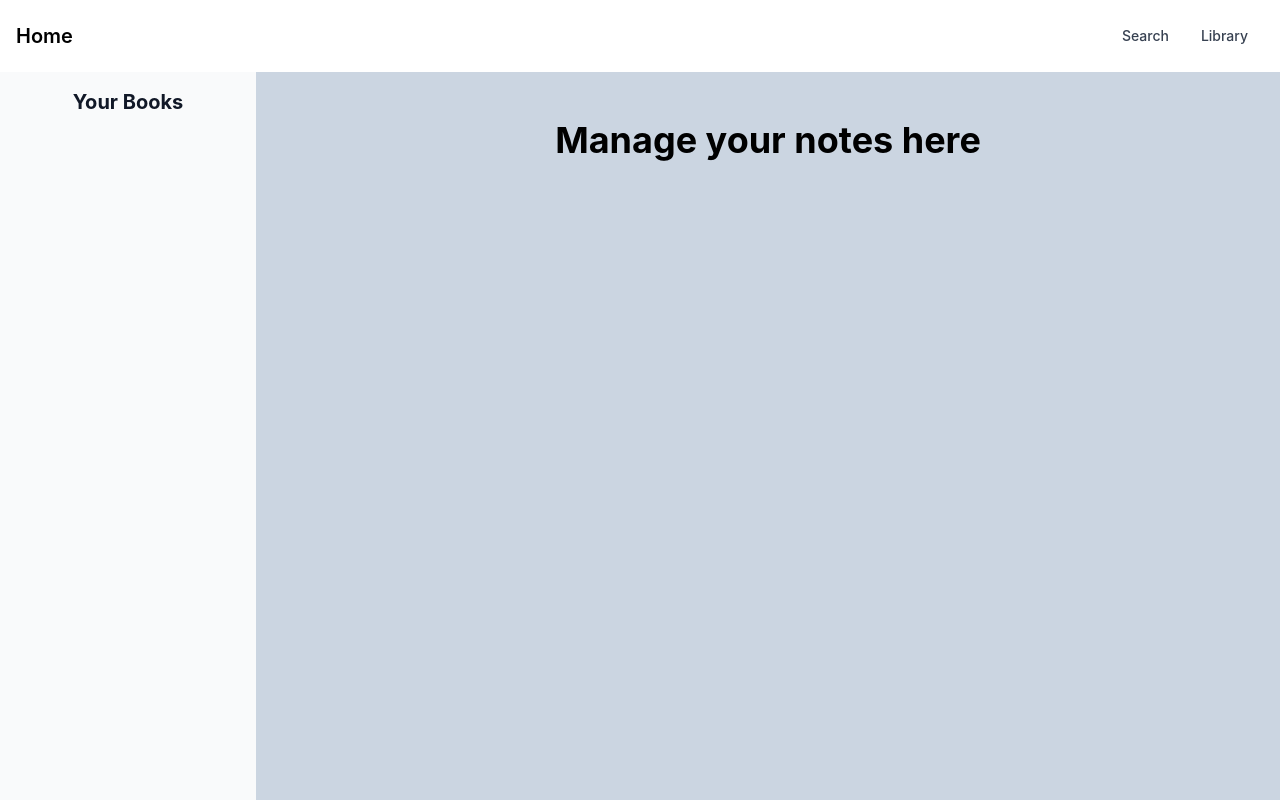
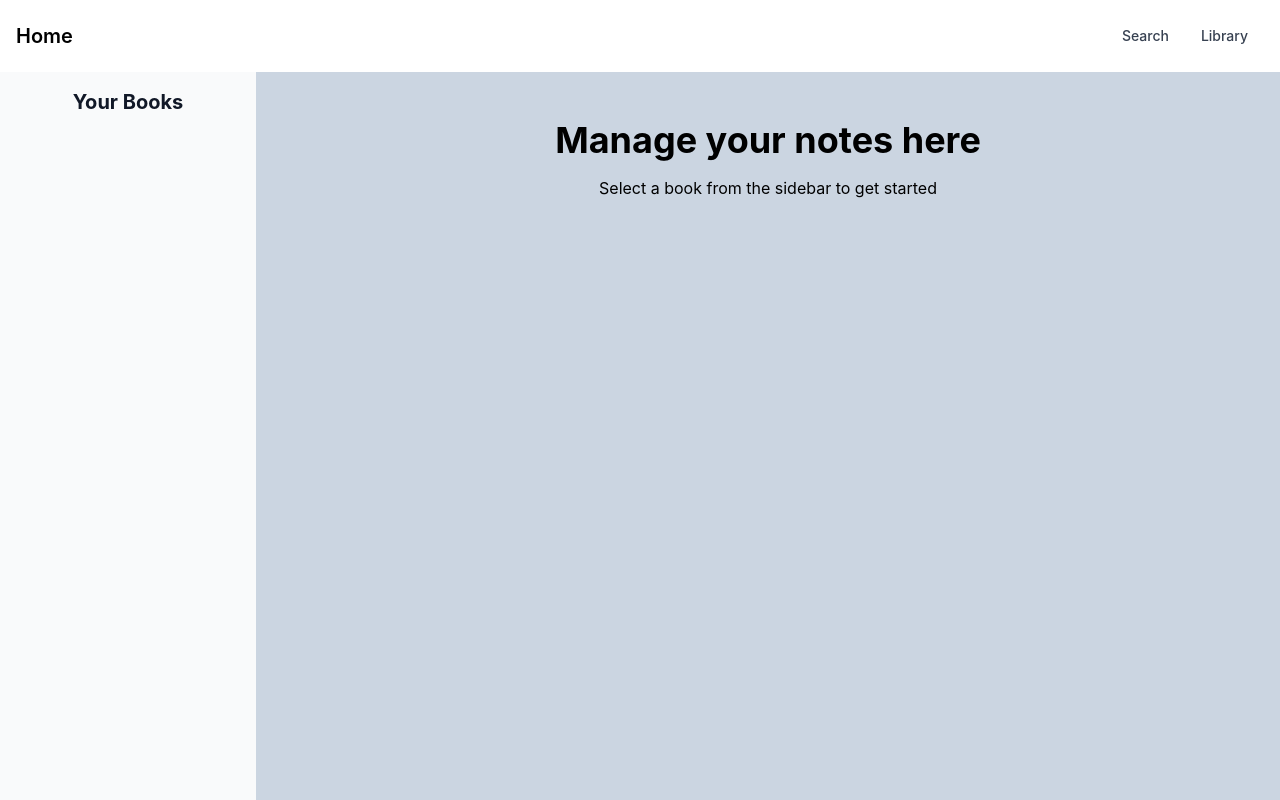
Before and after one commit to darricheng/book-notes-app, a React (Create React App) app: page /notes-library in a window 1280 px wide. Built offline with nearby package versions, Linux system fonts and the light colour scheme.

Commit message:
Hide relevant components when book is selected

```diff
--- a/src/Pages/NotesLibrary.js
+++ b/src/Pages/NotesLibrary.js
@@ -1,14 +1,16 @@
-import { useSelector, useDispatch } from "react-redux";
-import { Outlet } from "react-router-dom";
+import { Outlet, useOutlet } from "react-router-dom";
 
 export default function NotesLibrary() {
-  // const lib = useSelector((state) => state.library.value);
-  // const dispatch = useDispatch();
-
   return (
     <div>
-      <h1 className="text-4xl font-bold">Manage your notes here</h1>
-      <Outlet />
+      {useOutlet() ? (
+        <Outlet />
+      ) : (
+        <>
+          <h1 className="text-4xl font-bold mb-4">Manage your notes here</h1>
+          <p>Select a book from the sidebar to get started</p>
+        </>
+      )}
     </div>
   );
 }
```
